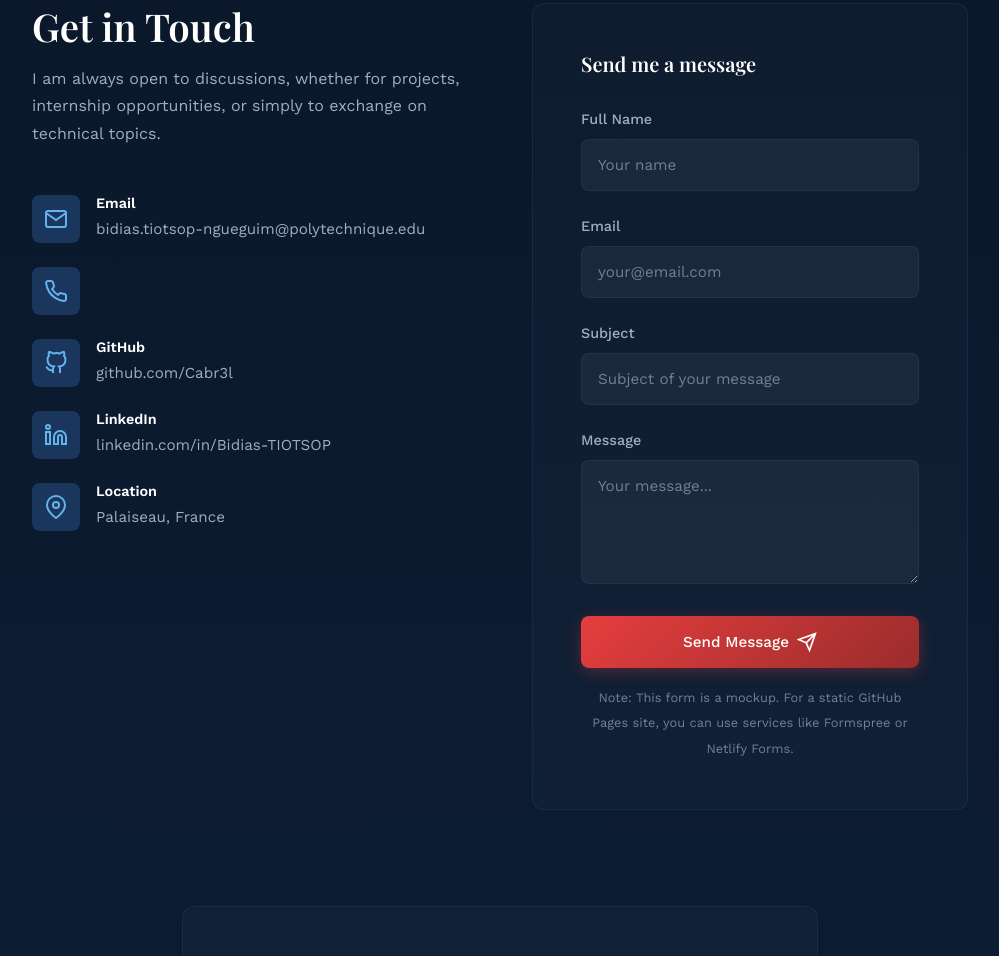
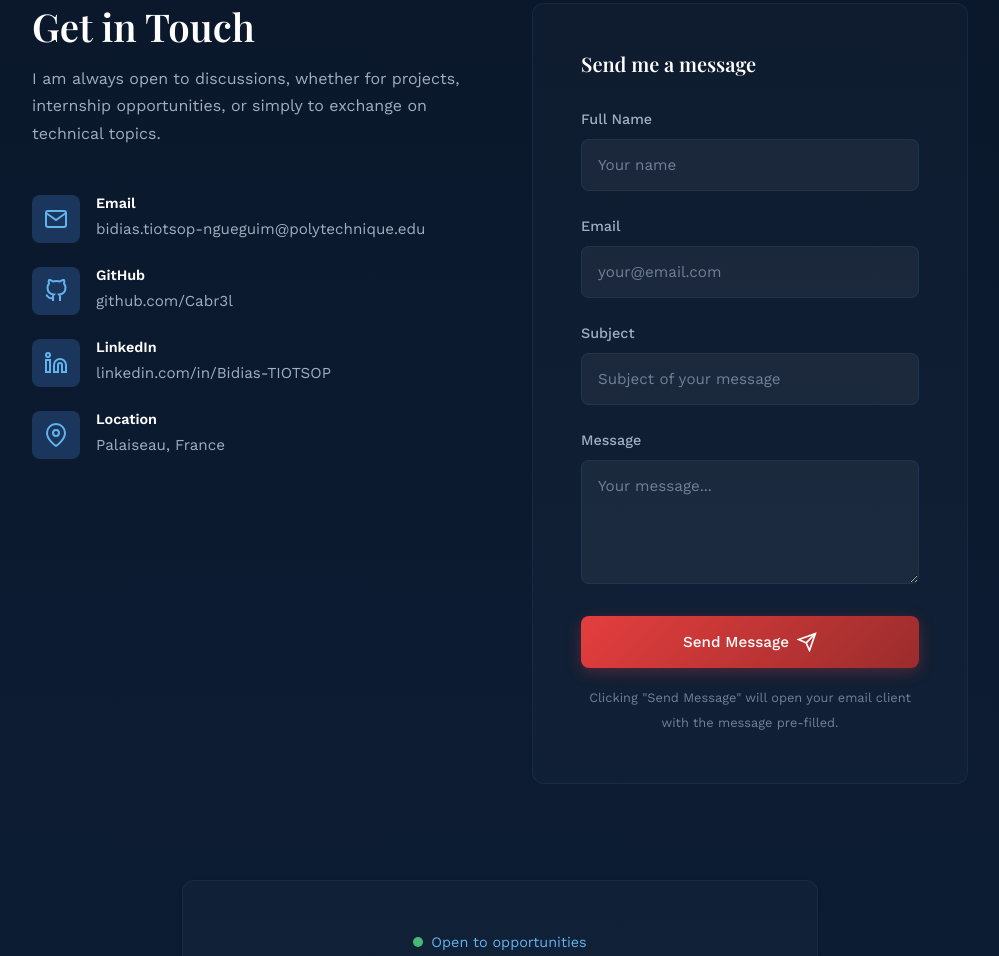
Before and after one commit to Cabr3l/portfolio, a plain HTML site: page contact.html in a window 1280 px wide. Shown: the part 450-1406 px from the top of the page, without its empty margins (140-1139 px from the left). Drawn offline with nearby package versions, Linux system fonts and the light colour scheme.

Commit message:
Contact fonctionnel

```diff
--- a/contact.html
+++ b/contact.html
@@ -81,13 +81,6 @@
                             </div>
                         </div>
 
-                        <div class="contact-method">
-                            <div class="contact-icon">
-                                <svg width="24" height="24" viewBox="0 0 24 24" fill="none" stroke="currentColor" stroke-width="2">
-                                    <path d="M22 16.92v3a2 2 0 01-2.18 2 19.79 19.79 0 01-8.63-3.07 19.5 19.5 0 01-6-6 19.79 19.79 0 01-3.07-8.67A2 2 0 014.11 2h3a2 2 0 012 1.72 12.84 12.84 0 00.7 2.81 2 2 0 01-.45 2.11L8.09 9.91a16 16 0 006 6l1.27-1.27a2 2 0 012.11-.45 12.84 12.84 0 002.81.7A2 2 0 0122 16.92z"/>
-                                </svg>
-                            </div>
-                        </div>
 
                         <div class="contact-method">
                             <div class="contact-icon">
@@ -163,8 +156,7 @@
                         </button>
 
                         <p class="form-note">
-                            <small>Note: This form is a mockup. For a static GitHub Pages site,
-                            you can use services like Formspree or Netlify Forms.</small>
+                            <small>Clicking "Send Message" will open your email client with the message pre-filled.</small>
                         </p>
                     </form>
                 </div>
```
